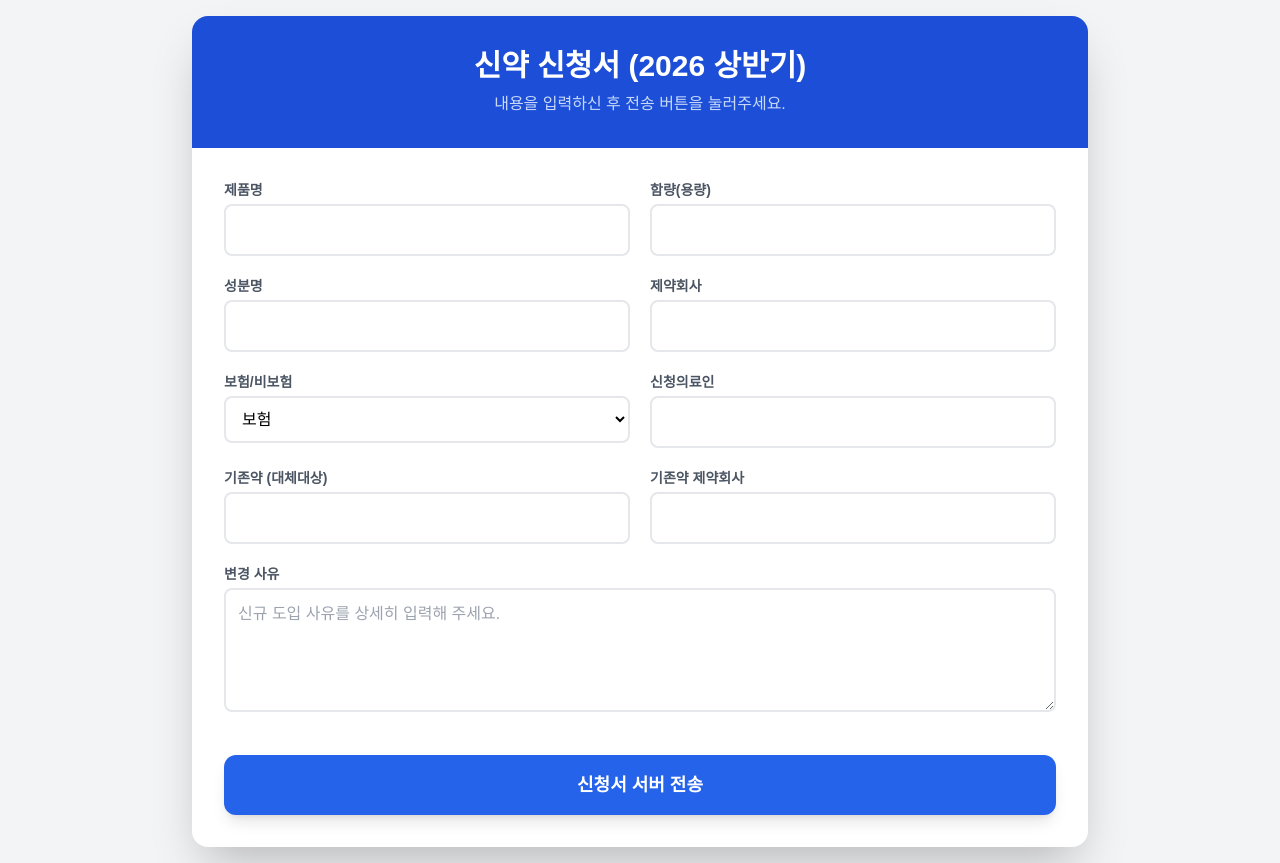
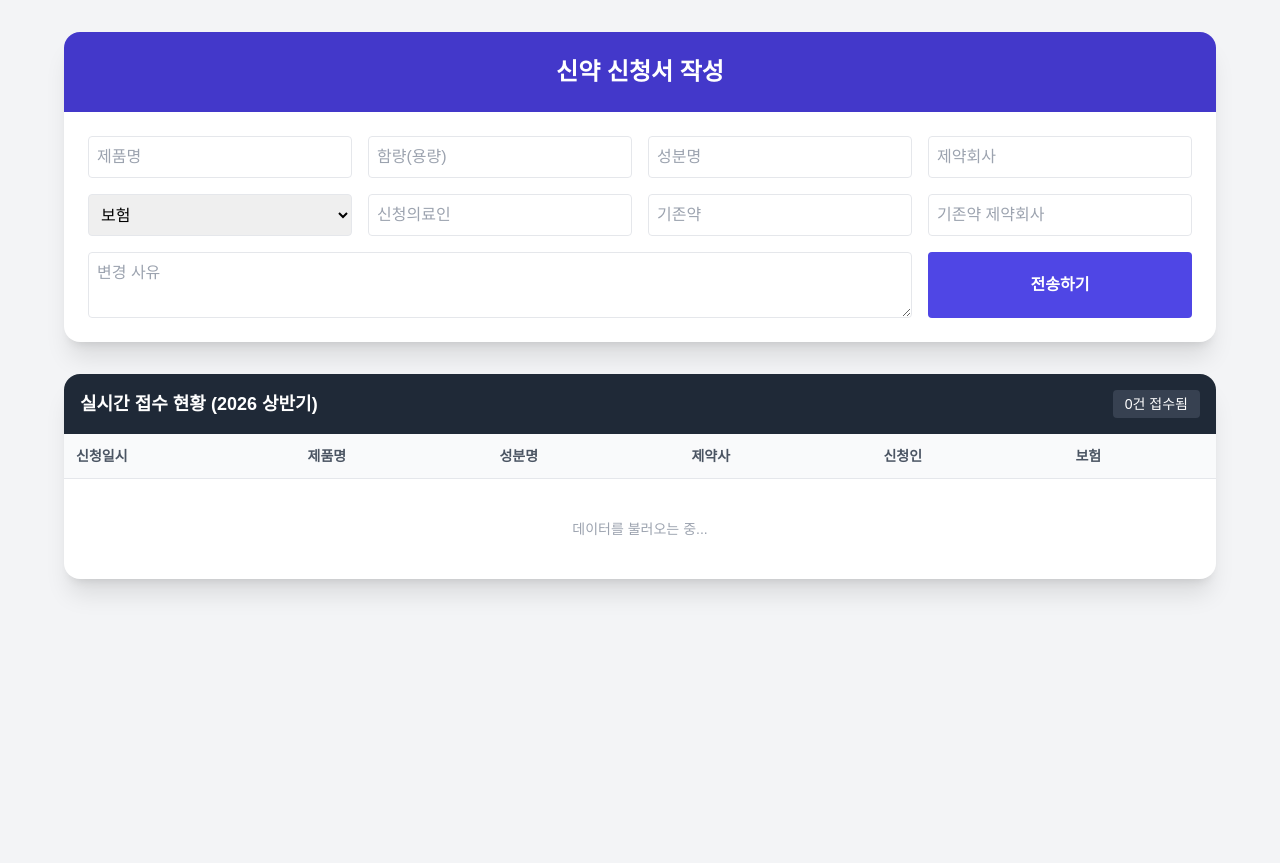
Before and after one commit to kternalnr-jaiden/new-drug-applications, a plain HTML site: page index.html in a window 1280 px wide. After the commit the page ends 800 px from the top, so only its background shows below. Drawn offline with nearby package versions, Linux system fonts and the light colour scheme; no server answers; a web font is replaced by a local one.

Commit message:
Update index.html

```diff
--- a/index.html
+++ b/index.html
@@ -10,68 +10,56 @@
         body { font-family: 'Pretendard', sans-serif; }
     </style>
 </head>
-<body class="bg-gray-100 min-h-screen flex items-center justify-center p-4">
+<body class="bg-gray-100 min-h-screen p-4 md:p-8">
 
-    <div class="max-w-4xl w-full bg-white shadow-2xl rounded-2xl overflow-hidden">
-        <div class="bg-blue-700 p-8 text-white text-center">
-            <h1 class="text-3xl font-bold">신약 신청서 (2026 상반기)</h1>
-            <p class="mt-2 text-blue-100 opacity-90">내용을 입력하신 후 전송 버튼을 눌러주세요.</p>
+    <div class="max-w-6xl mx-auto space-y-8">
+        <div class="bg-white shadow-xl rounded-2xl overflow-hidden">
+            <div class="bg-indigo-700 p-6 text-white text-center">
+                <h1 class="text-2xl font-bold">신약 신청서 작성</h1>
+            </div>
+            <form id="applicationForm" class="p-6 grid grid-cols-1 md:grid-cols-4 gap-4">
+                <input type="text" id="productName" placeholder="제품명" required class="border p-2 rounded outline-none focus:border-indigo-500">
+                <input type="text" id="dosage" placeholder="함량(용량)" required class="border p-2 rounded outline-none focus:border-indigo-500">
+                <input type="text" id="ingredient" placeholder="성분명" required class="border p-2 rounded outline-none focus:border-indigo-500">
+                <input type="text" id="company" placeholder="제약회사" required class="border p-2 rounded outline-none focus:border-indigo-500">
+                <select id="insurance" class="border p-2 rounded"><option value="보험">보험</option><option value="비보험">비보험</option></select>
+                <input type="text" id="applicant" placeholder="신청의료인" required class="border p-2 rounded">
+                <input type="text" id="existingDrug" placeholder="기존약" class="border p-2 rounded">
+                <input type="text" id="existingCompany" placeholder="기존약 제약회사" class="border p-2 rounded">
+                <textarea id="reason" placeholder="변경 사유" class="border p-2 rounded md:col-span-3"></textarea>
+                <button type="submit" id="submitBtn" class="bg-indigo-600 text-white font-bold py-2 rounded hover:bg-indigo-800 transition">전송하기</button>
+            </form>
         </div>
 
-        <form id="applicationForm" class="p-8 grid grid-cols-1 md:grid-cols-2 gap-5">
-            <div>
-                <label class="block text-sm font-semibold text-gray-600 mb-1">제품명</label>
-                <input type="text" id="productName" required class="w-full border-2 border-gray-200 rounded-lg p-3 focus:border-blue-500 outline-none transition">
+        <div class="bg-white shadow-xl rounded-2xl overflow-hidden">
+            <div class="bg-gray-800 p-4 text-white flex justify-between items-center">
+                <h2 class="text-lg font-bold">실시간 접수 현황 (2026 상반기)</h2>
+                <span id="dataCount" class="bg-gray-700 px-3 py-1 rounded text-sm">0건 접수됨</span>
             </div>
-            <div>
-                <label class="block text-sm font-semibold text-gray-600 mb-1">함량(용량)</label>
-                <input type="text" id="dosage" required class="w-full border-2 border-gray-200 rounded-lg p-3 focus:border-blue-500 outline-none transition">
+            <div class="overflow-x-auto">
+                <table class="w-full text-left border-collapse">
+                    <thead>
+                        <tr class="bg-gray-50 border-b">
+                            <th class="p-3 text-sm font-semibold text-gray-600">신청일시</th>
+                            <th class="p-3 text-sm font-semibold text-gray-600">제품명</th>
+                            <th class="p-3 text-sm font-semibold text-gray-600">성분명</th>
+                            <th class="p-3 text-sm font-semibold text-gray-600">제약사</th>
+                            <th class="p-3 text-sm font-semibold text-gray-600">신청인</th>
+                            <th class="p-3 text-sm font-semibold text-gray-600">보험</th>
+                        </tr>
+                    </thead>
+                    <tbody id="listBody" class="text-sm divide-y">
+                        <tr><td colspan="6" class="p-10 text-center text-gray-400">데이터를 불러오는 중...</td></tr>
+                    </tbody>
+                </table>
             </div>
-            <div>
-                <label class="block text-sm font-semibold text-gray-600 mb-1">성분명</label>
-                <input type="text" id="ingredient" required class="w-full border-2 border-gray-200 rounded-lg p-3 focus:border-blue-500 outline-none transition">
-            </div>
-            <div>
-                <label class="block text-sm font-semibold text-gray-600 mb-1">제약회사</label>
-                <input type="text" id="company" required class="w-full border-2 border-gray-200 rounded-lg p-3 focus:border-blue-500 outline-none transition">
-            </div>
-            <div>
-                <label class="block text-sm font-semibold text-gray-600 mb-1">보험/비보험</label>
-                <select id="insurance" class="w-full border-2 border-gray-200 rounded-lg p-3 bg-white outline-none">
-                    <option value="보험">보험</option>
-                    <option value="비보험">비보험</option>
-                </select>
-            </div>
-            <div>
-                <label class="block text-sm font-semibold text-gray-600 mb-1">신청의료인</label>
-                <input type="text" id="applicant" required class="w-full border-2 border-gray-200 rounded-lg p-3 focus:border-blue-500 outline-none transition">
-            </div>
-            <div>
-                <label class="block text-sm font-semibold text-gray-600 mb-1">기존약 (대체대상)</label>
-                <input type="text" id="existingDrug" class="w-full border-2 border-gray-200 rounded-lg p-3">
-            </div>
-            <div>
-                <label class="block text-sm font-semibold text-gray-600 mb-1">기존약 제약회사</label>
-                <input type="text" id="existingCompany" class="w-full border-2 border-gray-200 rounded-lg p-3">
-            </div>
-            <div class="md:col-span-2">
-                <label class="block text-sm font-semibold text-gray-600 mb-1">변경 사유</label>
-                <textarea id="reason" rows="4" required class="w-full border-2 border-gray-200 rounded-lg p-3 focus:border-blue-500 outline-none transition" placeholder="신규 도입 사유를 상세히 입력해 주세요."></textarea>
-            </div>
-
-            <div class="md:col-span-2 pt-4">
-                <button type="submit" id="submitBtn" class="w-full bg-blue-600 hover:bg-blue-800 text-white font-bold py-4 rounded-xl shadow-lg transition duration-200 text-lg">
-                    신청서 서버 전송
-                </button>
-            </div>
-        </form>
+        </div>
     </div>
 
     <script type="module">
         import { initializeApp } from "https://www.gstatic.com/firebasejs/10.7.1/firebase-app.js";
-        import { getFirestore, addDoc, collection, serverTimestamp } from "https://www.gstatic.com/firebasejs/10.7.1/firebase-firestore.js";
+        import { getFirestore, addDoc, collection, query, orderBy, onSnapshot, serverTimestamp } from "https://www.gstatic.com/firebasejs/10.7.1/firebase-firestore.js";
 
-        // 사용자님의 Firebase 설정
         const firebaseConfig = {
             apiKey: "AIzaSyCkWnacJS_3U3sYrDeLv4BvrI73hLiKv5k",
             authDomain: "new-drug-applications.firebaseapp.com",
@@ -81,24 +69,41 @@
             appId: "1:582639560208:web:fbb0482c7721f0beddcc95"
         };
 
-        // 초기화
         const app = initializeApp(firebaseConfig);
         const db = getFirestore(app);
 
-        // 제출 이벤트 처리
+        // [기능 1] 데이터 실시간 불러오기
+        const q = query(collection(db, "submissions_2026"), orderBy("createdAt", "desc"));
+        onSnapshot(q, (querySnapshot) => {
+            const listBody = document.getElementById('listBody');
+            const dataCount = document.getElementById('dataCount');
+            let html = "";
+
+            querySnapshot.forEach((doc) => {
+                const data = doc.data();
+                const date = data.createdAt ? data.createdAt.toDate().toLocaleString('ko-KR') : '-';
+                html += `
+                    <tr class="hover:bg-blue-50 transition">
+                        <td class="p-3 text-gray-500 text-xs">${date}</td>
+                        <td class="p-3 font-semibold">${data.productName}</td>
+                        <td class="p-3">${data.ingredient}</td>
+                        <td class="p-3 text-gray-600">${data.company}</td>
+                        <td class="p-3 text-blue-600 font-medium">${data.applicant}</td>
+                        <td class="p-3"><span class="px-2 py-1 rounded-full text-xs ${data.insurance === '보험' ? 'bg-green-100 text-green-700' : 'bg-orange-100 text-orange-700'}">${data.insurance}</span></td>
+                    </tr>
+                `;
+            });
+            listBody.innerHTML = html || '<tr><td colspan="6" class="p-10 text-center text-gray-400">접수된 내역이 없습니다.</td></tr>';
+            dataCount.innerText = `${querySnapshot.size}건 접수됨`;
+        });
+
+        // [기능 2] 신청서 전송하기
         document.getElementById('applicationForm').addEventListener('submit', async (e) => {
             e.preventDefault();
             const btn = document.getElementById('submitBtn');
-
-            // 전송 중 버튼 비활성화
             btn.disabled = true;
-            btn.innerHTML = `
-                <svg class="animate-spin h-5 w-5 mr-3 border-4 border-white border-t-transparent rounded-full inline-block" viewBox="0 0 24 24"></svg>
-                서버 전송 중...
-            `;
 
             try {
-                // Firestore의 'submissions_2026' 컬렉션에 데이터 저장
                 await addDoc(collection(db, "submissions_2026"), {
                     productName: document.getElementById('productName').value,
                     dosage: document.getElementById('dosage').value,
@@ -111,15 +116,12 @@
                     reason: document.getElementById('reason').value,
                     createdAt: serverTimestamp()
                 });
-
-                alert("✅ 신청서가 성공적으로 서버에 저장되었습니다!");
-                e.target.reset(); // 입력창 초기화
+                alert("접수 완료!");
+                e.target.reset();
             } catch (error) {
-                console.error("Error:", error);
-                alert("❌ 전송 실패! Firebase Console에서 Rules(규칙)을 허용해 주세요.");
+                alert("에러 발생: " + error.message);
             } finally {
                 btn.disabled = false;
-                btn.innerText = "신청서 서버 전송";
             }
         });
     </script>
```
